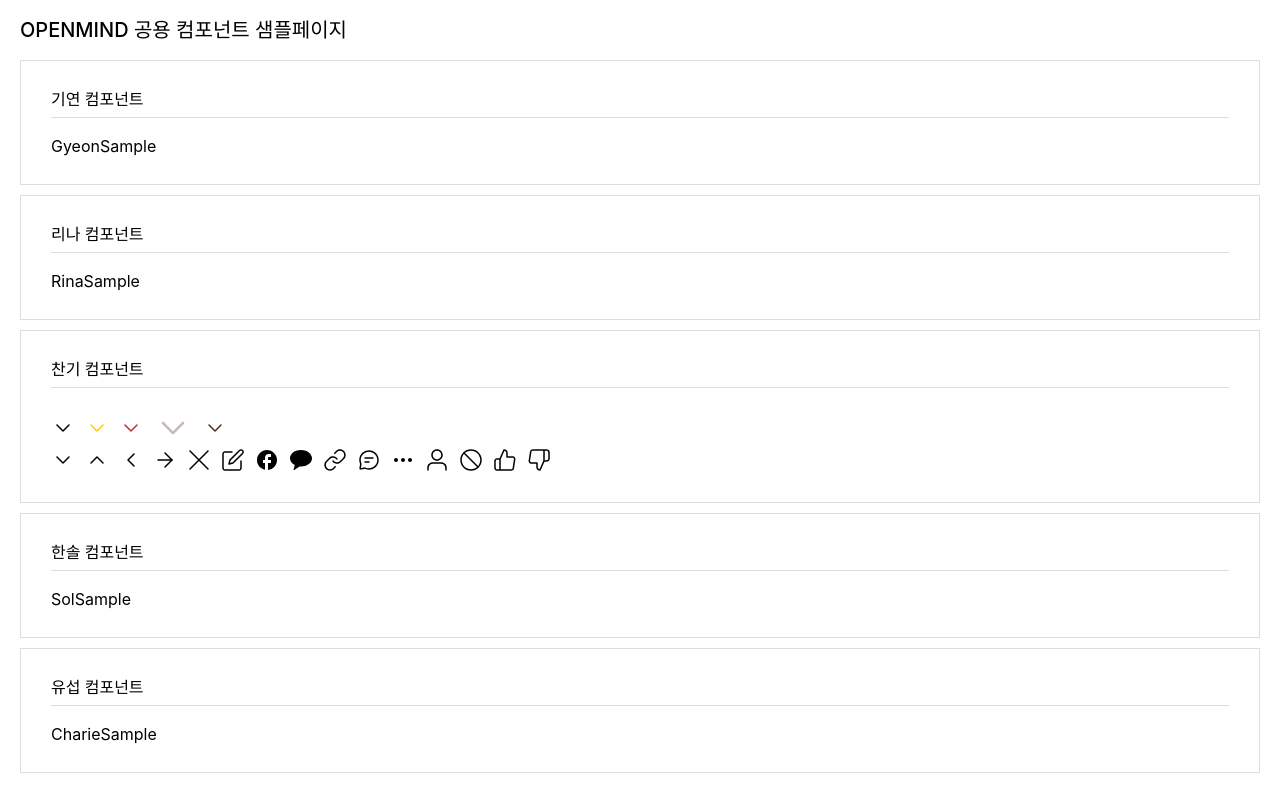
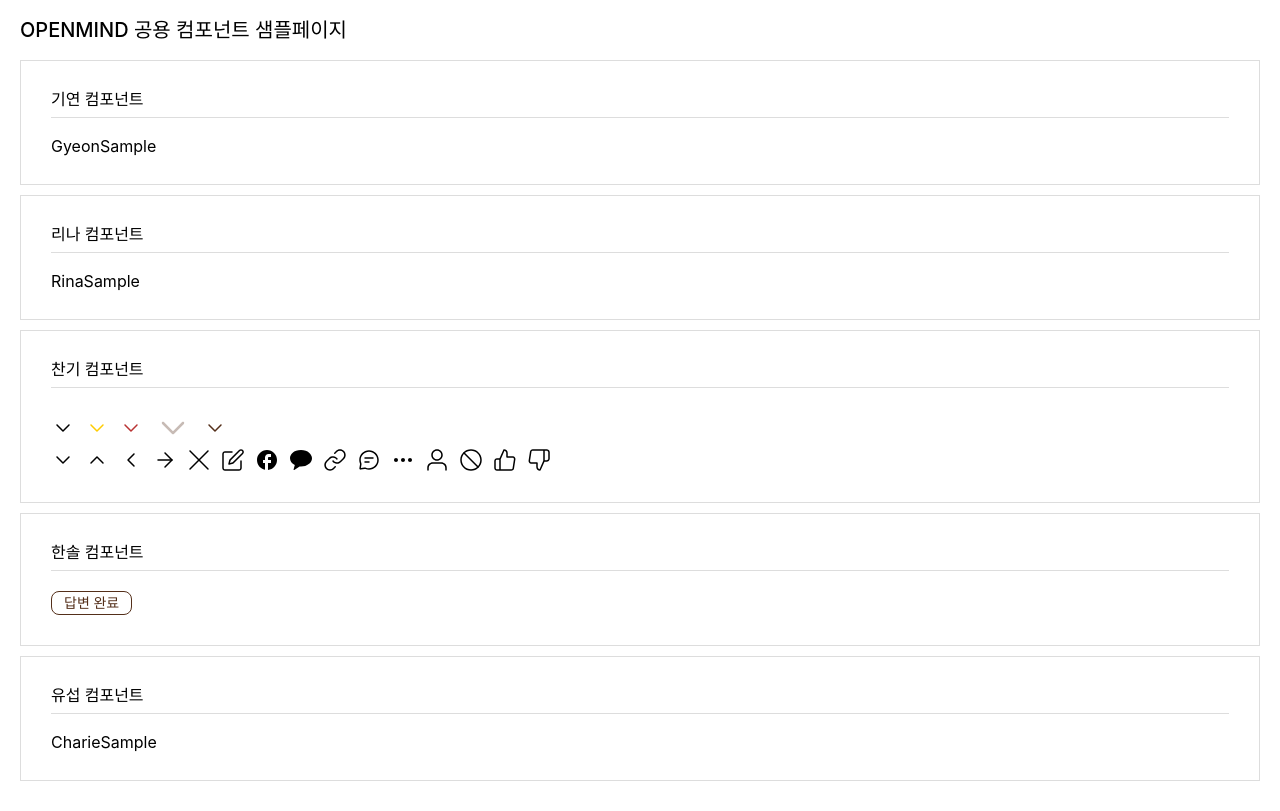
Before and after one commit to sprint12-part2/openmind, a React (Vite) app: page /sample in a window 1280 px wide. Built offline with nearby package versions, Linux system fonts and the light colour scheme.

Commit message:
Feat: 답변상태 Badge 컴포넌트 개발 (#35)

```diff
--- /dev/null
+++ b/src/components/Badge/Badge.jsx
@@ -0,0 +1,35 @@
+import styles from "./Badge.module.css";
+
+export function Badge({ status }) {
+  const badgeData = {
+    completed: {
+      label: "답변 완료",
+      color: "var(--color-primary-400)",
+      borderColor: "var(--color-primary-400)",
+    },
+    incomplete: {
+      label: "미답변",
+      color: "var(--color-gray-400)",
+      borderColor: "var(--color-gray-400)",
+    },
+  };
+
+  const badge = badgeData[status];
+  if (!badge) {
+    return null;
+  }
+
+  return (
+    <div>
+      <span
+        className={styles.badge}
+        style={{
+          color: badge.color,
+          borderColor: badge.borderColor,
+        }}
+      >
+        {badge.label}
+      </span>
+    </div>
+  );
+}
--- /dev/null
+++ b/src/components/Badge/Badge.module.css
@@ -0,0 +1,12 @@
+.badge {
+  display: inline-flex;
+  align-items: center;
+  justify-content: center;
+  padding: 0.4rem 1.2rem;
+  font-size: var(--font-size-sm);
+  font-weight: var(--font-weight-medium);
+  border-style: solid;
+  border-width: 0.1rem;
+  border-radius: var(--border-radius-md);
+  white-space: nowrap;
+}
--- /dev/null
+++ b/src/components/Badge/index.js
@@ -0,0 +1 @@
+export * from "./Badge";
--- a/src/pages/sample/components/SolSample.jsx
+++ b/src/pages/sample/components/SolSample.jsx
@@ -1,3 +1,20 @@
+import { Badge } from "@components/Badge";
+
 export default function SolSample() {
-  return <div>SolSample</div>;
+  const answer = [
+    {
+      id: 6969,
+      questionId: 15356,
+      content: "답변해드려요",
+      isRejected: false,
+      createdAt: "2024-12-09T13:11:31.525185Z",
+    },
+  ];
+
+  const status = answer && !answer.isRejected ? "completed" : "incomplete";
+  return (
+    <>
+      <Badge status={status} />
+    </>
+  );
 }
```
